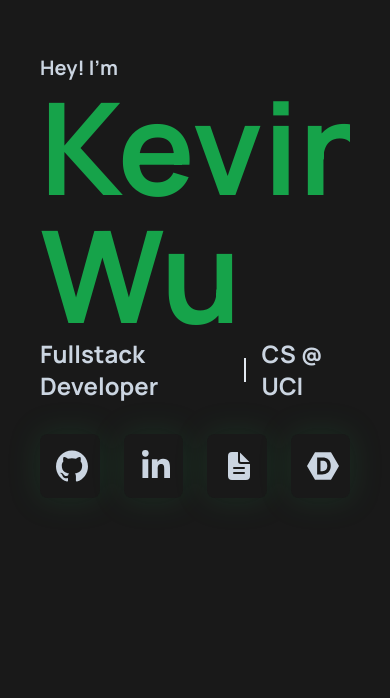
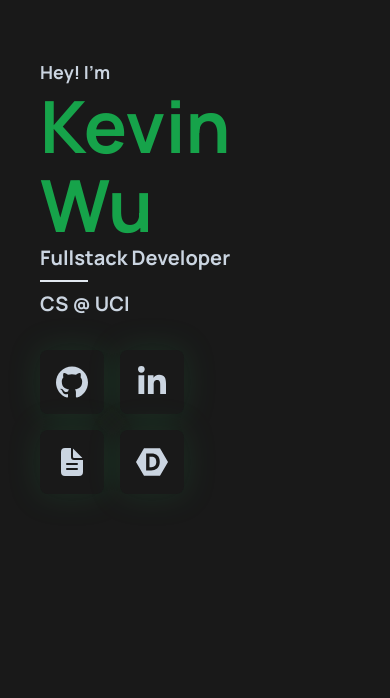
Before and after one commit to KevinWu098/website, a Next.js app: page / in a window 390 px wide. Shown: the part 146-844 px from the top of the page. Built offline with nearby package versions, Linux system fonts and the light colour scheme.

Commit message:
feat: further hero responsiveness

```diff
--- a/src/app/layout.tsx
+++ b/src/app/layout.tsx
@@ -23,7 +23,12 @@ export default function RootLayout({
 }>) {
     return (
         <html lang="en">
-            <body className={cn(inter.className, "text-slate-300")}>
+            <body
+                className={cn(
+                    inter.className,
+                    "text-slate-300 max-w-[100vw] overflow-x-hidden",
+                )}
+            >
                 <AOSInit />
                 {/* <ThemeProvider
                     attribute="class"
--- a/src/components/hero/Hero.tsx
+++ b/src/components/hero/Hero.tsx
@@ -13,7 +13,7 @@ const Hero = () => {
                 <div className="px-8 md:px-0">
                     <div className="flex flex-col">
                         <span
-                            className="font-bold text-xl lg:text-2xl"
+                            className="font-bold text-lg sm:text-xl lg:text-2xl"
                             data-aos="fade-up"
                             data-aos-duration="1000"
                             data-aos-delay="300"
@@ -24,7 +24,7 @@ const Hero = () => {
                         <h1
                             className={cn(
                                 "font-bold bg-green-600 bg-blend-overlay inline-block text-transparent bg-clip-text",
-                                "text-9xl lg:text-[10rem] xl:text-[12rem] 2xl:text-[14rem] leading-none",
+                                "text-7xl xs:text-8xl sm:text-[7.5rem] lg:text-[10rem] xl:text-[12rem] 2xl:text-[14rem] lg:leading-none leading-[1.1]",
                             )}
                             data-aos="fade-up"
                             data-aos-duration="1000"
@@ -34,18 +34,28 @@ const Hero = () => {
                             Kevin Wu
                         </h1>
                         <span
-                            className="text-2xl lg:text-4xl font-bold flex items-center space-x-4"
+                            className="text-xl sm:text-2xl lg:text-4xl font-bold flex justify-center xs:items-center space-y-2 xs:space-y-0 xs:space-x-4 flex-col xs:flex-row"
                             data-aos="fade-up"
                             data-aos-duration="1000"
                             data-aos-delay="600"
                             data-aos-once="true"
                         >
-                            <span>Fullstack Developer</span>
+                            <span className="w-full xs:w-fit shrink-0 text-left">
+                                Fullstack Developer
+                            </span>
                             <Separator
-                                orientation="vertical"
-                                className="h-6 lg:h-8 w-[2px]"
+                                orientation="horizontal"
+                                className="w-12 h-[2px] xs:hidden"
                             />
-                            <span>CS @ UCI</span>
+                            <div className="flex items-center xs:space-x-4 w-full">
+                                <Separator
+                                    orientation="vertical"
+                                    className="h-6 lg:h-8 w-[2px] hidden xs:flex"
+                                />
+                                <span className="w-full text-left">
+                                    CS @ UCI
+                                </span>
+                            </div>
                         </span>
                     </div>
 
--- a/src/components/hero/Links.tsx
+++ b/src/components/hero/Links.tsx
@@ -63,10 +63,10 @@ const Links = () => {
                 ))}
             </div>
 
-            <div className="flex flex-row space-x-6 pt-8 -mb-24 md:hidden">
+            <div className="pt-8 -mb-24 grid grid-cols-2 sm:grid-cols-4 md:hidden w-fit gap-4">
                 {LINKS.map((item) => (
                     <Link href={item.link} key={item.id}>
-                        <div className="p-4 rounded-lg drop-shadow-[0_0px_16px_rgba(35,196,93,0.125)] bg-[#191919] hover:scale-105 hover:drop-shadow-[0_0px_16px_rgba(35,196,93,0.25)]">
+                        <div className="w-fit p-4 rounded-lg drop-shadow-[0_0px_16px_rgba(35,196,93,0.125)] bg-[#191919] hover:scale-105 hover:drop-shadow-[0_0px_16px_rgba(35,196,93,0.25)]">
                             {item.icon}
                         </div>
                     </Link>
```
